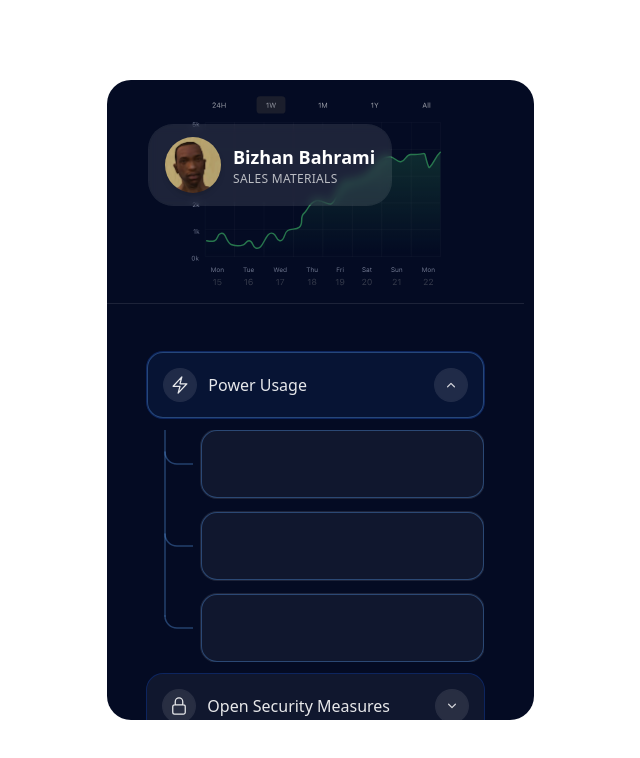
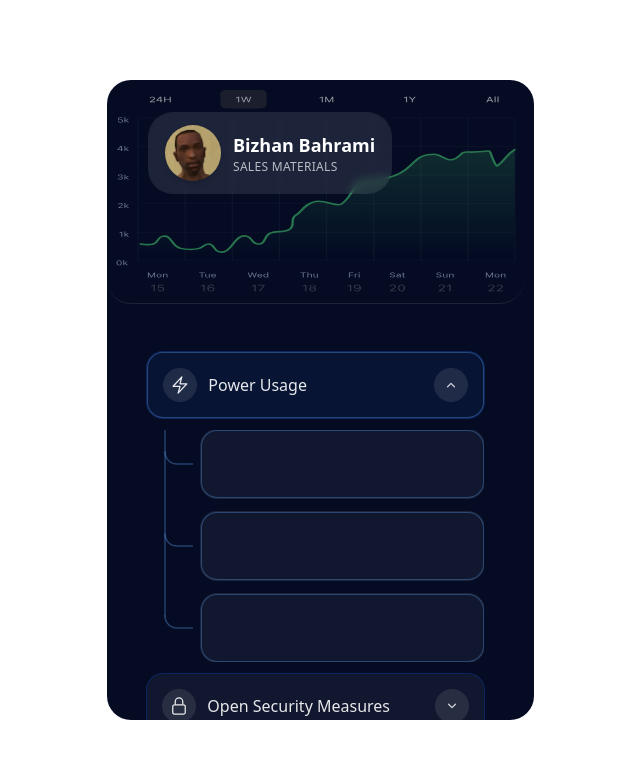
Before and after one commit to MohammadmehdiJamalpour/crypto-panel-script, a React (Vite) app: page / in a window 1280 px wide. Shown: the top 758 px of the page, without its empty margins (618-1258 px from the left). Built offline with nearby package versions, Linux system fonts and the light colour scheme.

Commit message:
header background is updated

```diff
--- a/src/layout/AppHeader.jsx
+++ b/src/layout/AppHeader.jsx
@@ -6,19 +6,30 @@ const avatar = "/profile-defualt.jpg";
 
 export default function AppHeader() {
   return (
-    <header
+       <header
       className="
-        relative
-        top-0 z-40 w-full min-h-56 border-b border-white/10
-        bg-[url('/header-bg.svg')] bg-no-repeat bg-center
-        bg-[length:70%] md:bg-[length:65%] lg:bg-[length:60%]
+        relative top-0 z-40 w-full min-h-56 border-b border-white/10
+        overflow-hidden rounded-3xl
       "
     >
+      {/* BG layer: ONLY this scales horizontally */}
+      <div
+        className="
+          pointer-events-none absolute inset-0 -z-10
+          bg-[url('/header-bg.svg')] bg-no-repeat bg-center
+          bg-contain
+          origin-center scale-x-105 md:scale-x-125 lg:scale-x-140 lg:scale-y-110 xl:scale-y-100 xl:scale-x-150
+          transition-transform
+        "
+        aria-hidden
+      />
+
+      {/* Your header content */}
       <ProfileBadge
         name="Bizhan Bahrami"
         subtitle="Sales Materials"
         avatarSrc={avatar}
-        className="absolute top-[20%] left-[10%]"
+        className="absolute top-[10%] left-[10%] md:top-[15%]"
       />
     </header>
   );
```
